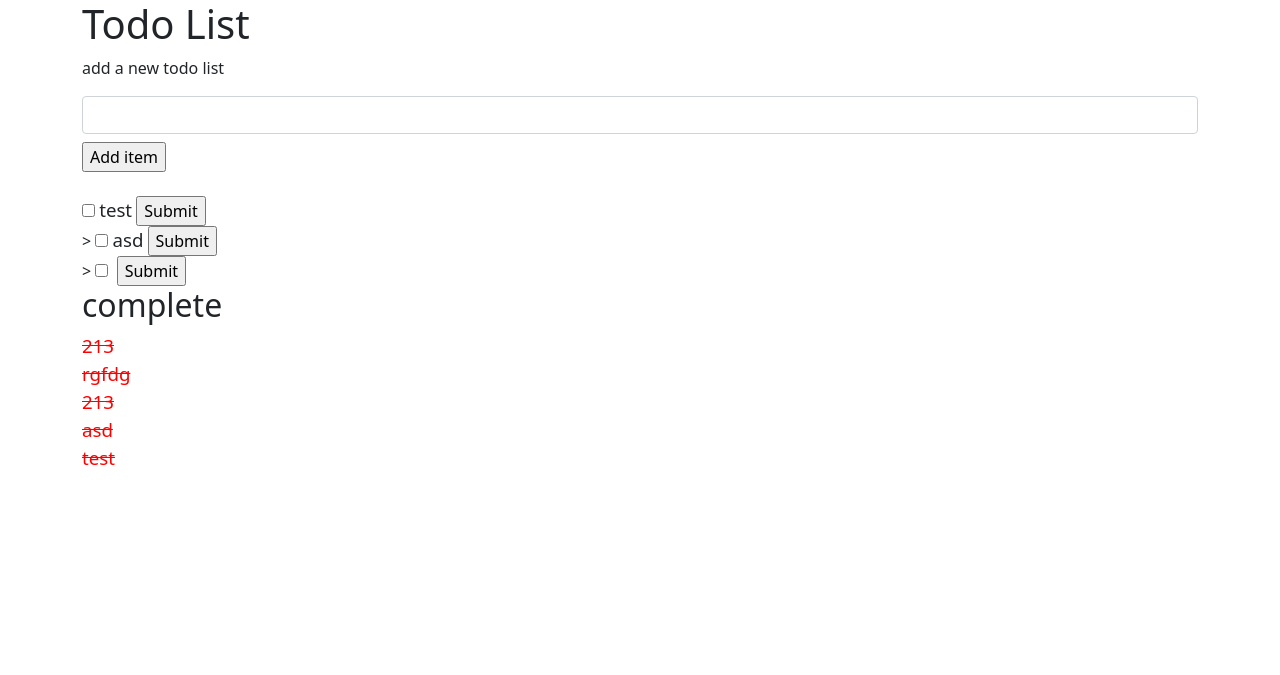
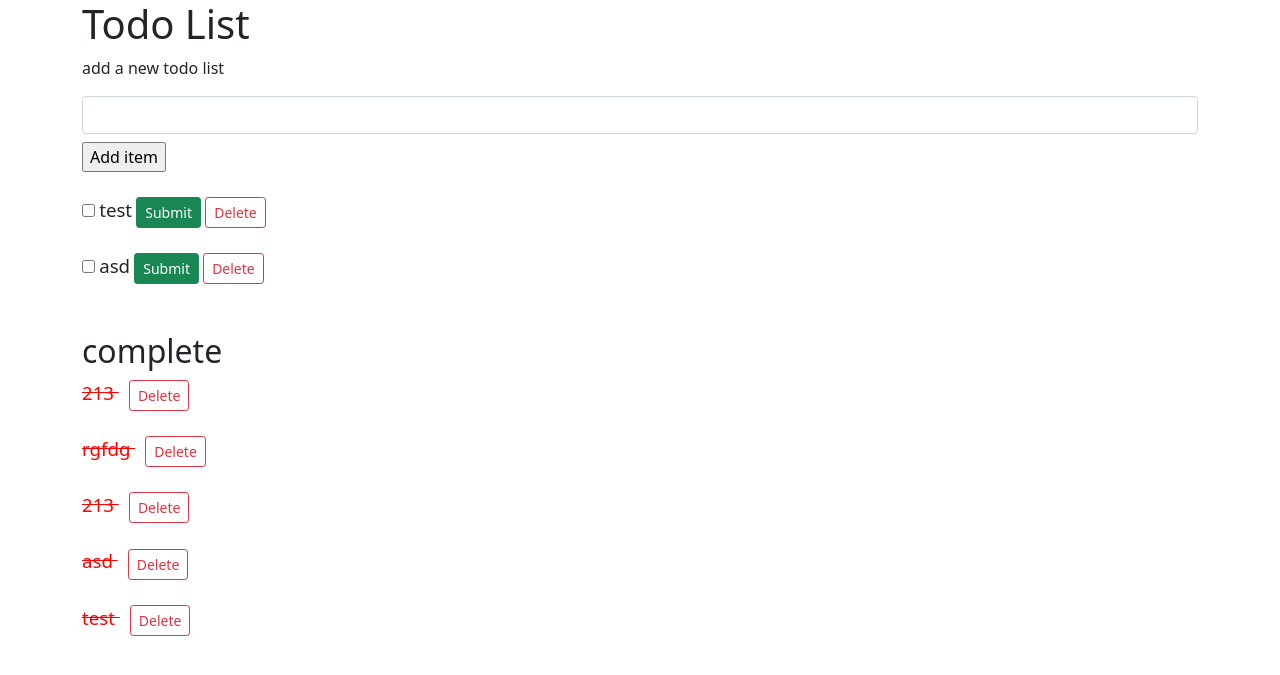
Before and after one commit to amin-ed/todolist, a Flask app: page / in a window 1280 px wide. Shown: the top 675 px of the page. Run offline with Flask 2, Linux system fonts and the light colour scheme; data comes from the database, SQL or seed files in the repository; both versions use the stored data as it was after the commit.

Commit message:
add delete method

```diff
--- a/app.py
+++ b/app.py
@@ -50,6 +50,17 @@ def complete(id):
 
     return redirect (url_for('home'))
 
+@app.route('/delete/<id>')
+def delete(id):
+    user = Note.query.get(id)
+    db.session.delete(user)
+    db.session.commit()
+
+
+    return redirect(url_for('home'))
+
+
+
 
 if __name__ == "__main__":
     app.run(debug=True)
--- a/templates/home.html
+++ b/templates/home.html
@@ -25,11 +25,13 @@
     </form>
       </br>
 
-  <div
-      {% for todo in incomplete %}>
+      <div>
+      {% for todo in incomplete %}
+      {% if todo.text %}
       <form
         action="{{ url_for('complete', id=todo.id) }}"
         method="get">
+        <div>
       <input type="checkbox"
         id="todo.id" name="todo.id" value="todo.text">
         <label
@@ -38,9 +40,10 @@
          {{ todo.text }}
          {{ checked }}
         </label>
-      <input
-          class="ml-2"
-      type="submit" value="Submit">
+      <button id="todo.id" type="submit" class="btn btn-success btn-sm">Submit</button>
+      <button action="{{ url_for('delete', id=todo.id) }}" class="btn btn-outline-danger btn-sm" method="delete">Delete</button>
+        <div>
+      {% endif %}
       <br>
       {% endfor %}
     </form>
@@ -49,9 +52,12 @@
     <h2>complete</h2>
     <div>
       {% for todo in complete %}
-      <del style="font-size: 14pt; color: red">
-      {{ todo.text }}
+    <div>
+      <del style="font-size: 14pt; color: red; padding-right: 10px">
+        {{ todo.text }}
       </del>
+      <button action="{{ url_for('delete', id=todo.id) }}" class="btn btn-outline-danger btn-sm" method="delete">Delete</button>
+    </div>
       </br>
     {% endfor %}
     </div>
```
Also changed, not shown: test.db, 1 other file.
